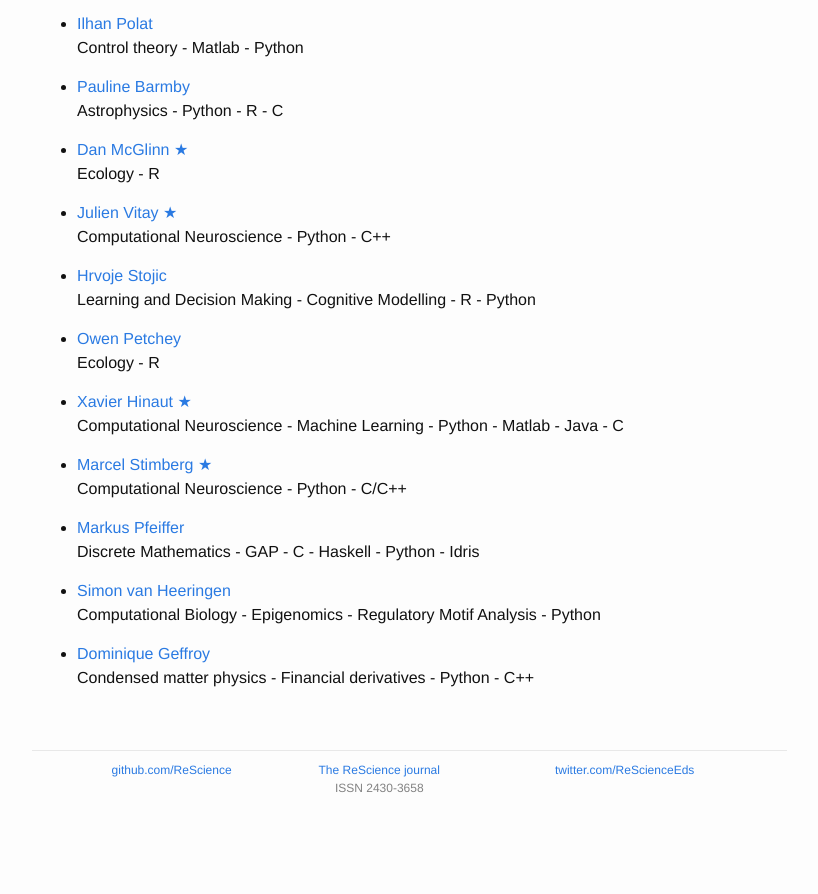
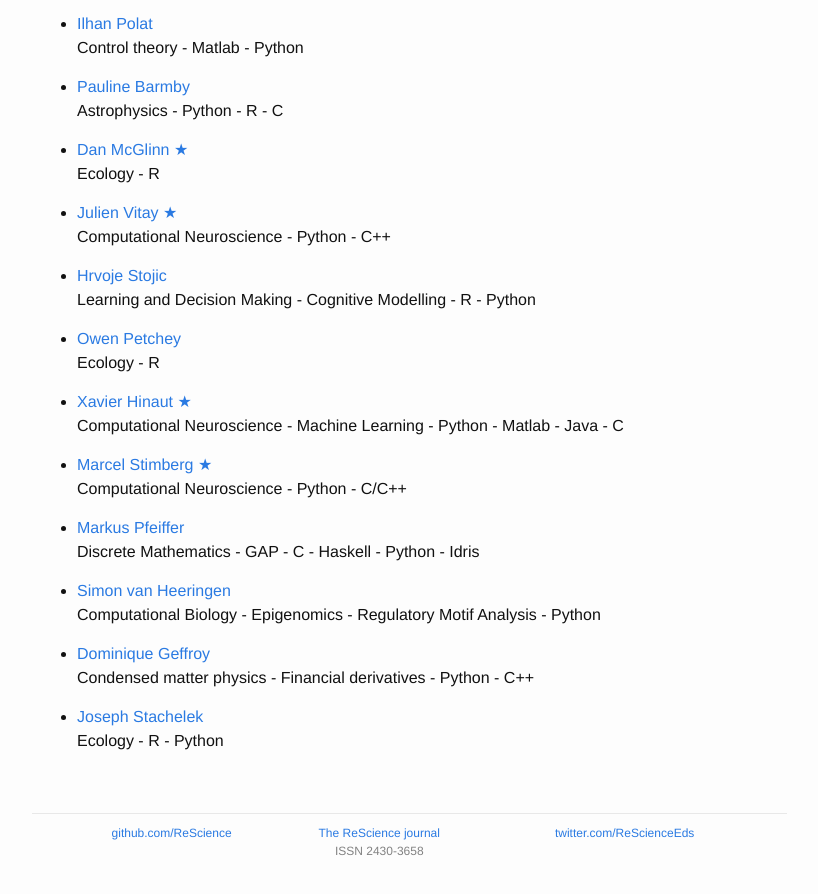
Before and after one commit to ReScience/rescience.github.io, a Jekyll site: the page built from 04-board.md, in a window 1280 px wide and 900 px high, scrolled down 2211 px. Shown: the top 894 px of the window, without its empty margins (223-1041 px from the left). Built offline with Jekyll 4.4.1, drawn with Linux system fonts in a browser that asks for light colours; before the commit the page ends 3048 px from its top, so only the background shows below that.

Commit message:
Added reviewers

```diff
--- a/04-board.md
+++ b/04-board.md
@@ -147,3 +147,6 @@ accepts submissions in other open source languages.
 
 * [Dominique Geffroy](https://github.com/dombrno)
    Condensed matter physics - Financial derivatives - Python - C++
+
+* [Joseph Stachelek](http://www.github.com/jsta)
+  Ecology - R - Python
```
